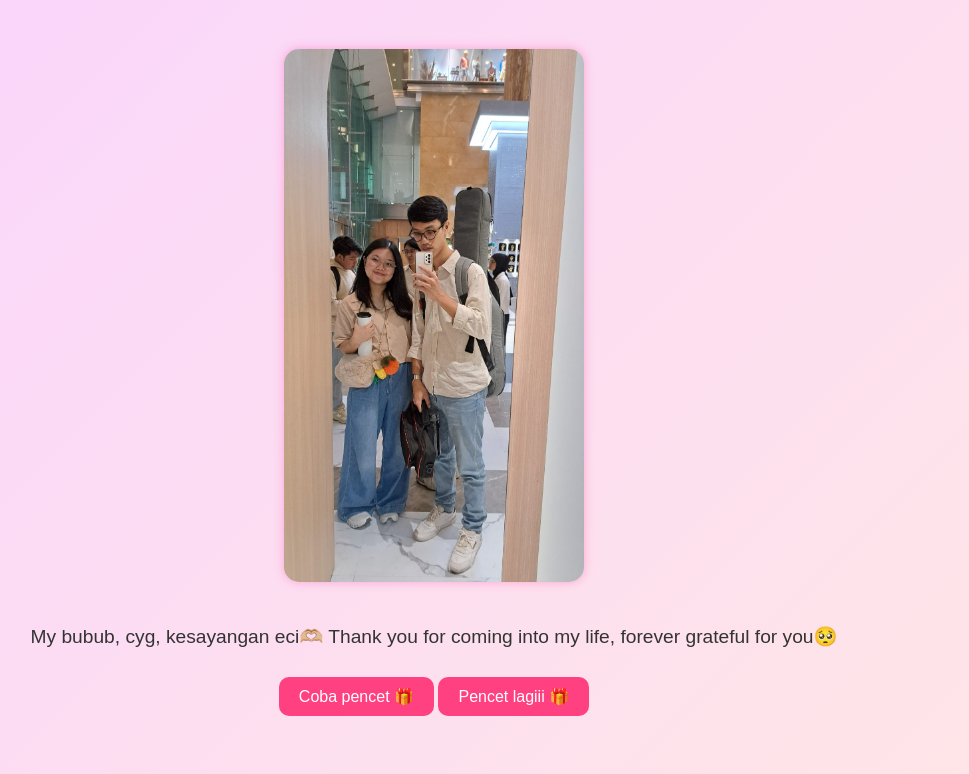
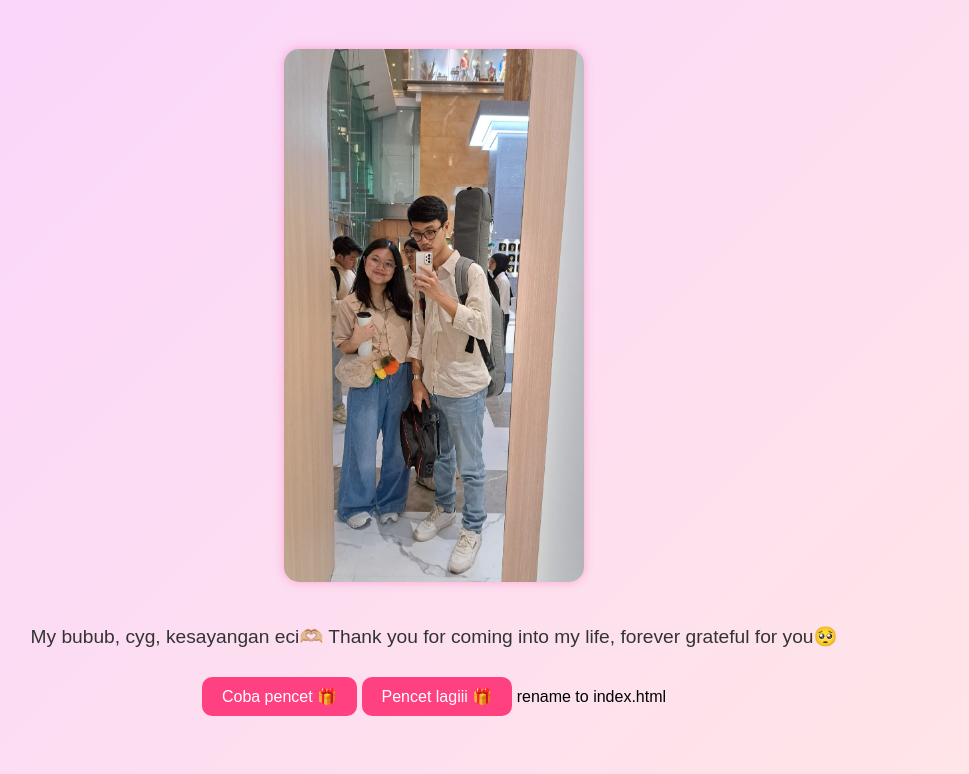
Before and after one commit to eheheci-lgtm/yikoku-birthday, a plain HTML site: page index.html in a window 1280 px wide. Shown: the part 149-923 px from the top of the page, without its empty margins (206-1175 px from the left). Drawn offline with Linux system fonts and the light colour scheme.

Commit message:
Update and rename yiko.html to index.html

```diff
--- a/yiko.html
+++ b/index.html
@@ -68,4 +68,6 @@
     }
   </script>
 </body>
+
 </html>
+rename to index.html
```
